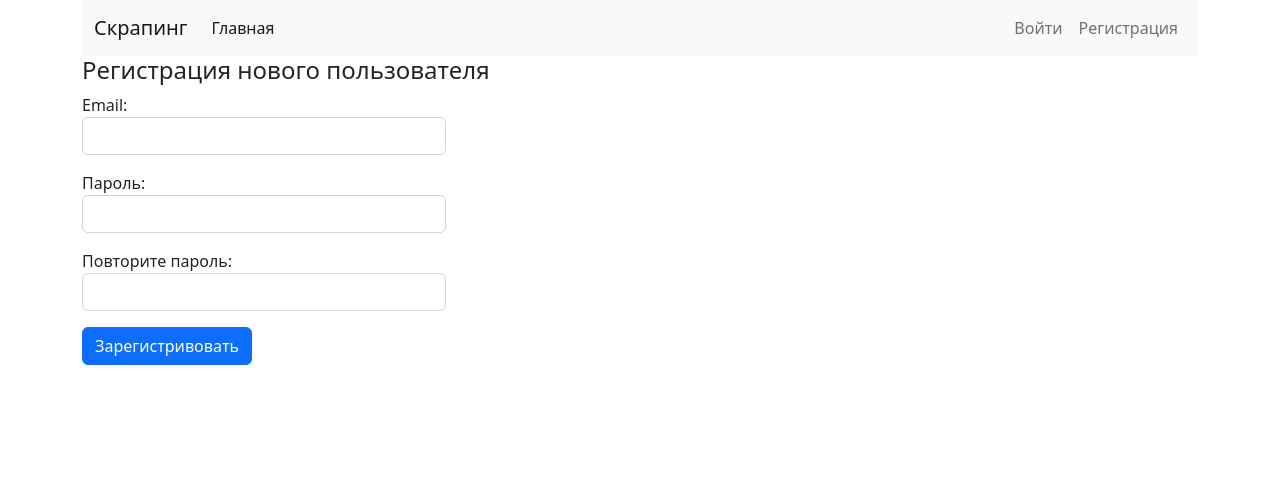
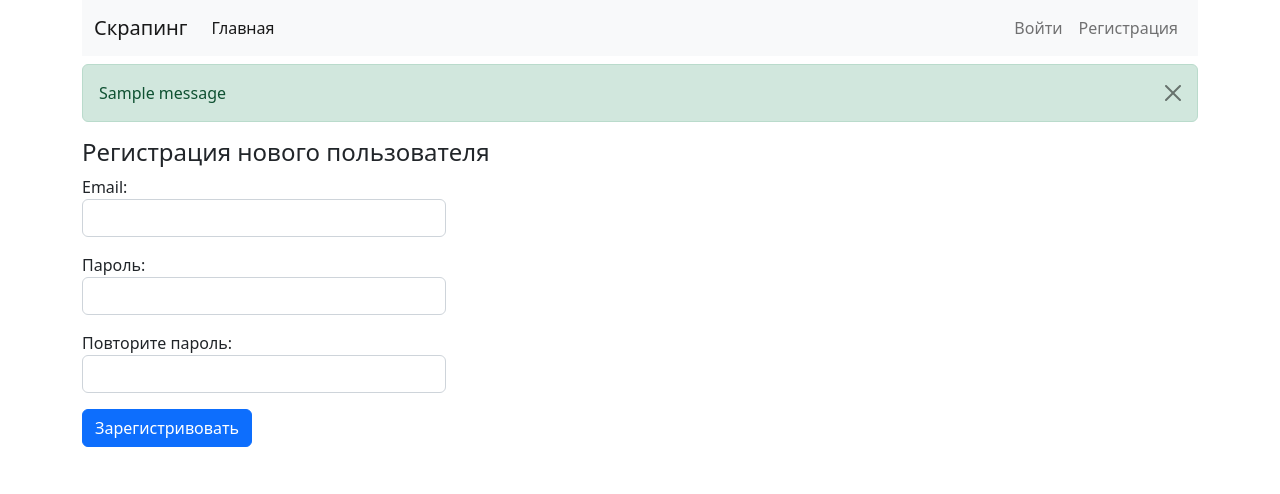
Before and after one commit to darthmorgot/scraping_service, a Django app: page /accounts/register/ in a window 1280 px wide. Shown: the top 494 px of the page. Run offline with Django 4.2, Linux system fonts and the light colour scheme; tables that the repository leaves empty hold one stand-in row (values such as "Sample post"); one stand-in notice (Sample message) is shown.

Commit message:
Добавил блок разметки для вывода сообщений на страницах.

```diff
--- a/templates/base.html
+++ b/templates/base.html
@@ -47,6 +47,28 @@
     </nav>
   </div>
 
+  <div class="container">
+    <div class="row">
+      <div class="col-md-12 mt-2">
+        {% if messages %}
+          {% for message in messages %}
+          {% if message.level == DEFAULT_MESSAGE_LEVELS.ERROR %}
+          <div class="alert alert-danger alert-dismissible fade show" role="alert">
+            {{ message }}
+            <button type="button" class="btn-close" data-bs-dismiss="alert" aria-label="Close"></button>
+          </div>
+          {% else %}
+          <div class="alert alert-success alert-dismissible fade show" role="alert">
+            {{ message }}
+            <button type="button" class="btn-close" data-bs-dismiss="alert" aria-label="Close"></button>
+          </div>
+          {% endif %}
+          {% endfor %}
+        {% endif %}
+      </div>
+    </div>
+  </div>
+
   {% block content %}{% endblock %}
 
   <script src="https://cdn.jsdelivr.net/npm/bootstrap@5.2.0-beta1/dist/js/bootstrap.bundle.min.js"
```
